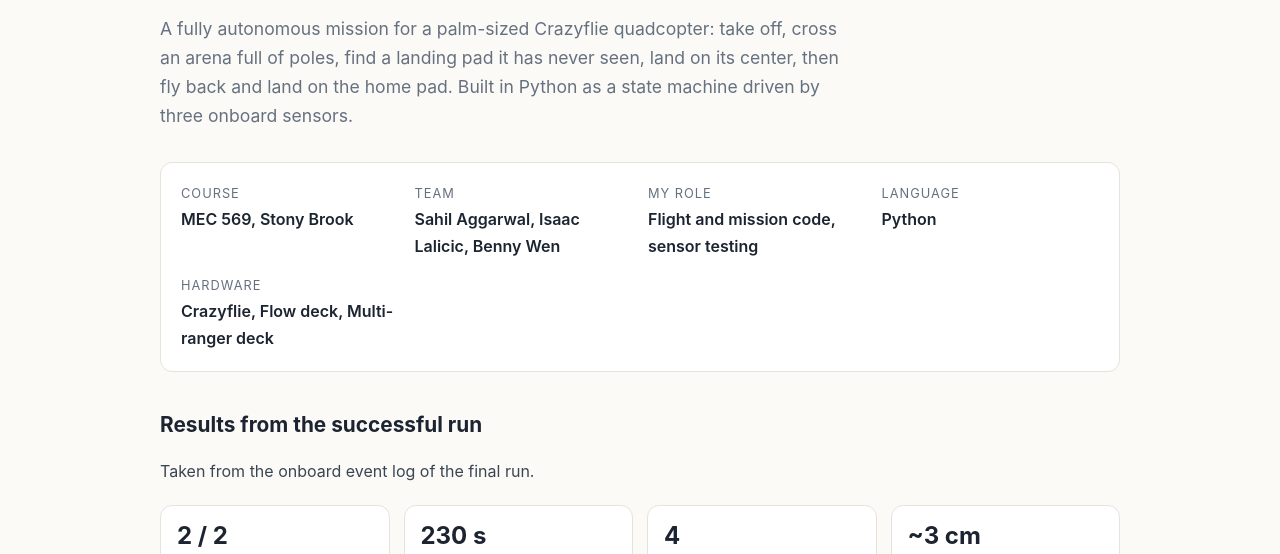
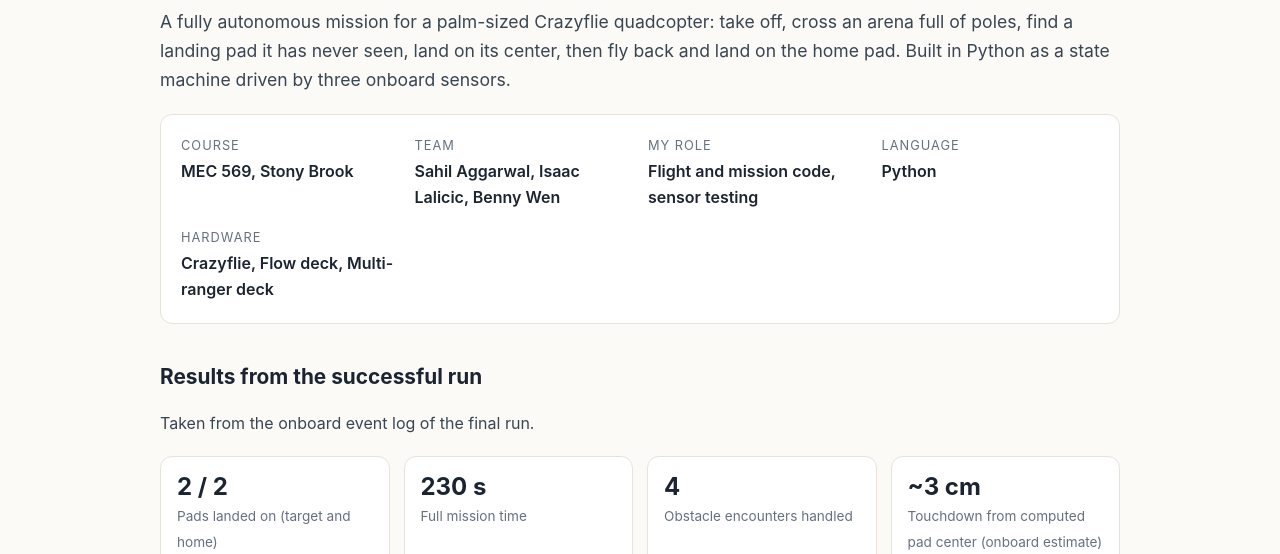
Before and after one commit to sahilaggarwaleng-dev/portfolio, a plain HTML site: page projects/crazyflie.html in a window 1280 px wide. Shown: the part 246-800 px from the top of the page. Drawn offline with Linux system fonts and the light colour scheme.

Commit message:
Widen project summaries and tighten spacing above facts box
Co-Authored-By: Claude Opus 5.5 <noreply@anthropic.com>
Claude-Session: https://claude.ai/code/session_01QMu2Z4EqaTLqAz725Qqsfs

```diff
--- a/style.css
+++ b/style.css
@@ -111,10 +111,10 @@ h3.group { font-size: 0.95rem; color: var(--accent); margin: 32px 0 14px; text-t
 /* Project pages */
 .project { padding: 64px 0 40px; }
 .project h1 { font-size: clamp(2rem, 5vw, 2.8rem); margin: 8px 0 10px; line-height: 1.15; }
-.project .summary { color: var(--muted); font-size: 1.1rem; max-width: 700px; }
+.project .summary { color: var(--body); font-size: 1.1rem; margin: 0 0 4px; }
 .facts {
   display: grid; grid-template-columns: repeat(auto-fit, minmax(180px, 1fr));
-  gap: 16px; margin: 32px 0; padding: 20px;
+  gap: 16px; margin: 20px 0 32px; padding: 20px;
   background: var(--panel); border: 1px solid var(--line); border-radius: 12px;
 }
 .facts dt { color: var(--muted); font-size: 0.8rem; text-transform: uppercase; letter-spacing: 1px; }
```
